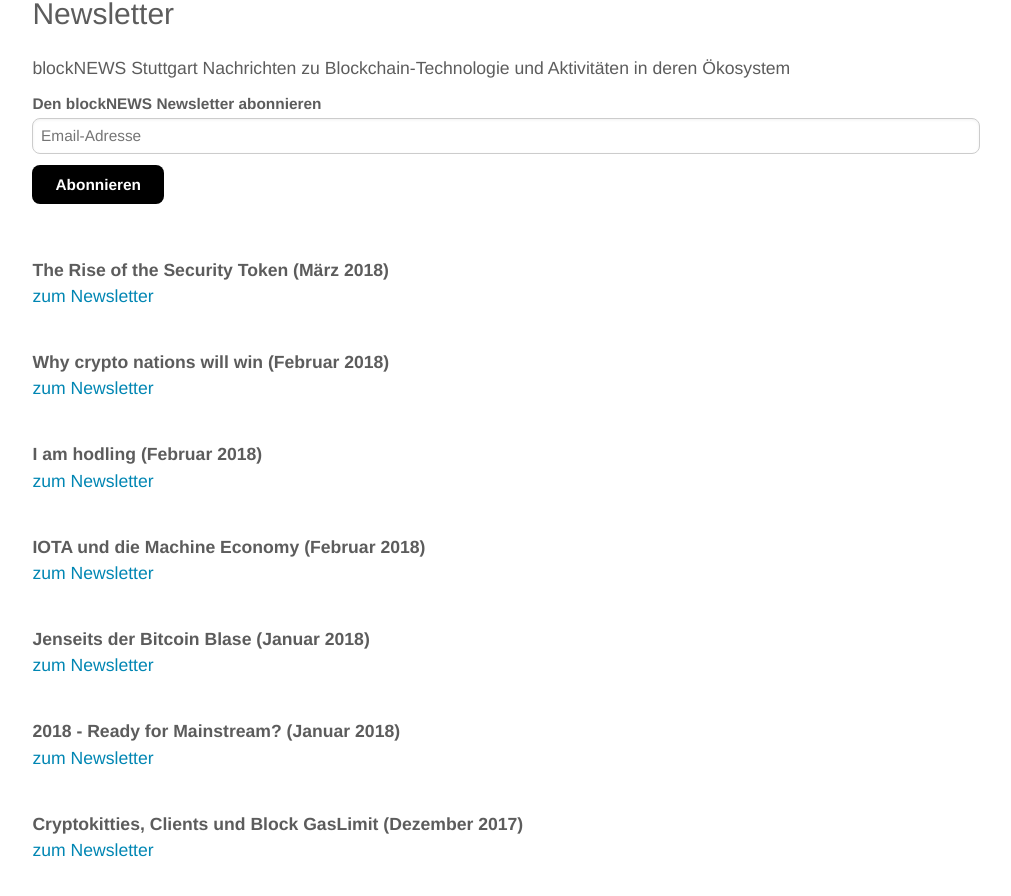
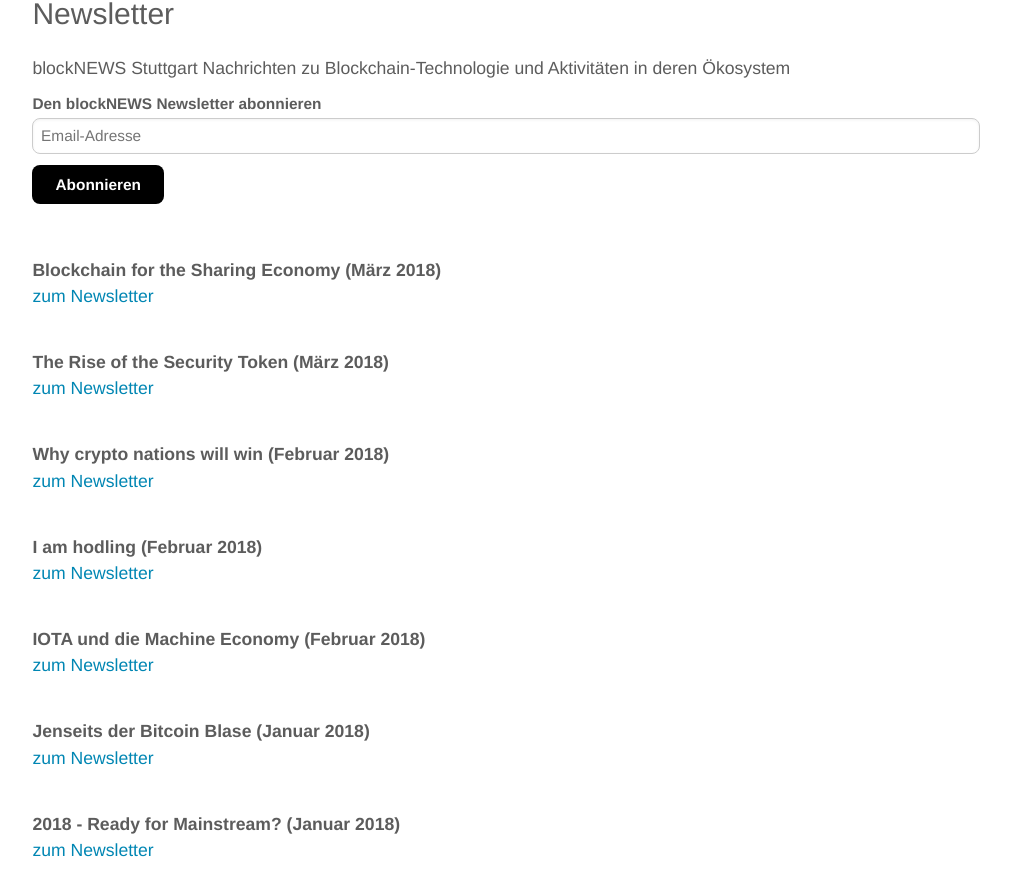
Before and after one commit to blocklab/site, a Jekyll site: the page built from newsletter.md, in a window 1280 px wide and 900 px high, scrolled down 486 px. Shown: the top 896 px of the window, without its empty margins (134-1145 px from the left). Built offline with Jekyll 4.4.1, drawn with Linux system fonts in a browser that asks for light colours; comment, search, counter and statistics services are not loaded.

Commit message:
Update newsletter.md

```diff
--- a/newsletter.md
+++ b/newsletter.md
@@ -29,6 +29,11 @@ Nachrichten zu Blockchain-Technologie und Aktivitäten in deren Ökosystem
 <!--End mc_embed_signup-->
 
 <br>
+<br>
+**Blockchain for the Sharing Economy (März 2018)**
+<br>
+[zum Newsletter](http://mailchi.mp/a42829e2f643/blockchain-in-der-kw16-private-key-und-wallet-sicherheit-552689)
+
 <br>
 **The Rise of the Security Token (März 2018)**
 <br>
```
